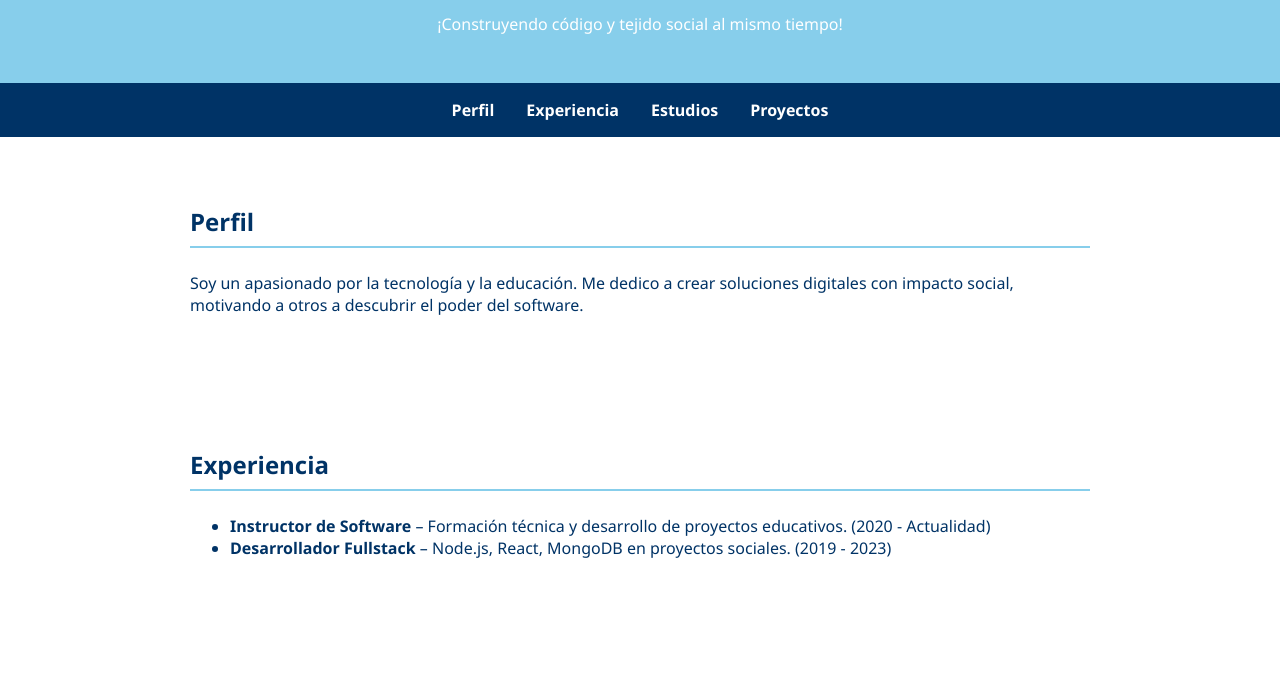
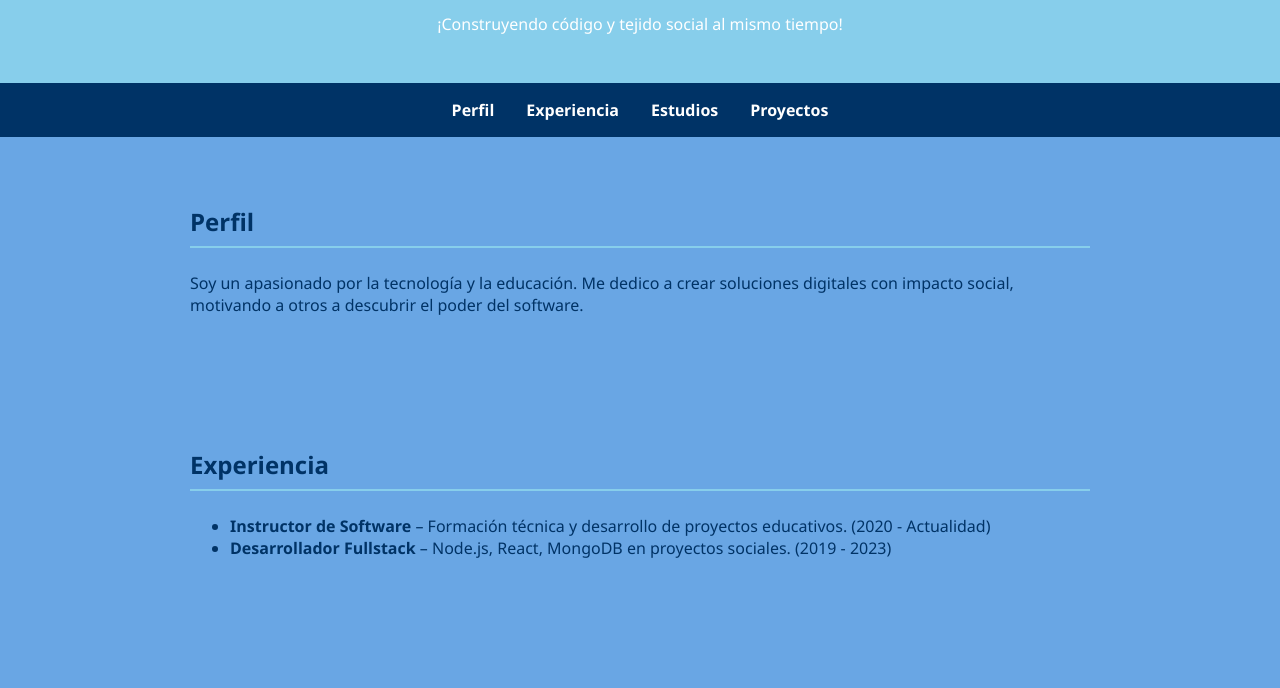
Before and after one commit to erozog125/Portfolio-express, a plain HTML site: page index.html in a window 1280 px wide. Shown: the part 90-778 px from the top of the page. Drawn offline with Linux system fonts and the light colour scheme.

Commit message:
Portfolio express

```diff
--- a/index.html
+++ b/index.html
@@ -16,6 +16,7 @@
       font-family: 'Segoe UI', Tahoma, Geneva, Verdana, sans-serif;
       background-color: var(--white);
       color: var(--dark-blue);
+      background-color: #69a6e4;
     }
 
     header {
```
